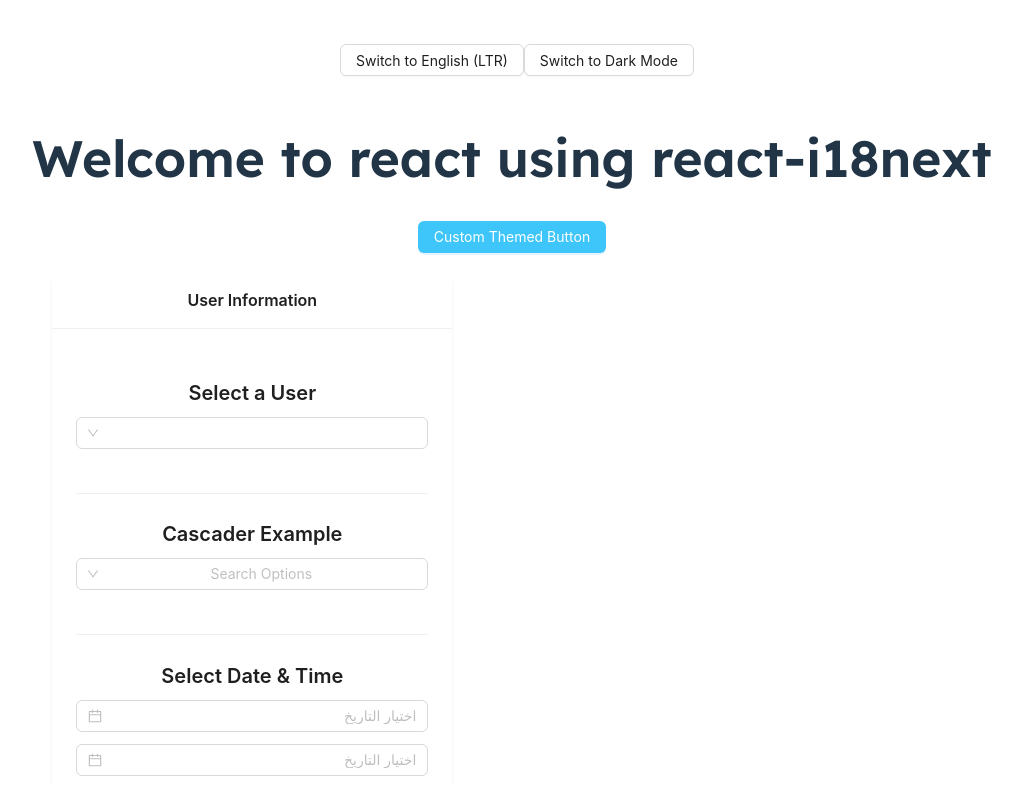
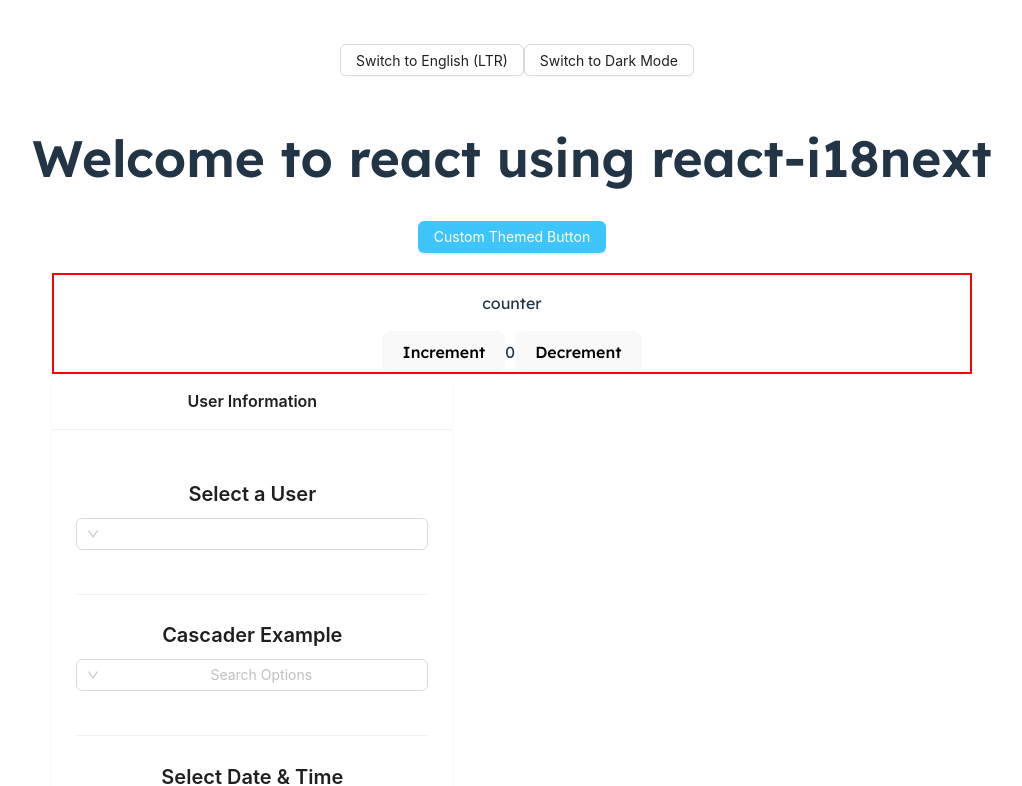
Before and after one commit to amallhalim/Afaq, a React (Vite) app in the folder Afaq_web/: page / in a window 1280 px wide. Shown: the top 786 px of the page, without its empty margins (128-1150 px from the left). Built offline with nearby package versions, Linux system fonts and the light colour scheme.

Commit message:
add redex

```diff
--- a/Afaq_web/package.json
+++ b/Afaq_web/package.json
@@ -10,13 +10,15 @@
     "preview": "vite preview"
   },
   "dependencies": {
+    "@reduxjs/toolkit": "^2.3.0",
     "antd": "^5.21.5",
     "firebase": "^11.0.1",
     "i18next": "^23.16.2",
     "i18next-browser-languagedetector": "^8.0.0",
     "react": "^18.3.1",
     "react-dom": "^18.3.1",
-    "react-i18next": "^15.1.0"
+    "react-i18next": "^15.1.0",
+    "react-redux": "^9.1.2"
   },
   "devDependencies": {
     "@eslint/js": "^9.11.1",
--- a/Afaq_web/src/main.jsx
+++ b/Afaq_web/src/main.jsx
@@ -10,6 +10,8 @@
 
 import App from "./App.jsx";
 import LanguageToggle from "./componant/header/LanguageToggle.jsx";
+import { store } from "./redux/store.js"
+import { Provider } from 'react-redux'
 
 import "./index.css";
 const Main = () => {
@@ -37,8 +39,10 @@
           />
           <Button onClick={toggleTheme}>Switch to {isDarkMode ? "Light" : "Dark"} Mode</Button>
         </div>
+  <Provider store={store}>
 
-        <App />
+        <App />  </Provider>,
+
       </ConfigProvider>
     </StrictMode>
   );
--- /dev/null
+++ b/Afaq_web/src/pages/home/Counter.jsx
@@ -0,0 +1,29 @@
+import React from 'react'
+import { useSelector, useDispatch } from 'react-redux'
+import { decrement, increment } from '../../redux/features/counterSlice'
+
+export function Counter() {
+  const count = useSelector((state) => state.counter.value)
+  const dispatch = useDispatch()
+
+  return (
+    <div>
+		  <div style={{border:"red 2px solid "}}>
+			  <p>counter</p>
+        <button
+          aria-label="Increment value"
+          onClick={() => dispatch(increment())}
+        >
+          Increment
+        </button>
+        <span>{count}</span>
+        <button
+          aria-label="Decrement value"
+          onClick={() => dispatch(decrement())}
+        >
+          Decrement
+        </button>
+      </div>
+    </div>
+  )
+}
--- a/Afaq_web/src/pages/home/Home.jsx
+++ b/Afaq_web/src/pages/home/Home.jsx
@@ -3,6 +3,7 @@
 import { Option } from "antd/es/mentions";
 import { db } from "../../configuration/firebase"; // Import your Firebase config
 import { collection, addDoc } from "firebase/firestore"; // Firestore methods
+import { Counter } from "./Counter";
 
 const { RangePicker } = DatePicker;
 
@@ -32,6 +33,8 @@
 
   return (
     <div style={{ padding: "20px" }}>
+
+      <Counter/>
       <Card title="User Information" bordered={false} style={{ width: 400 }}>
         <Typography.Title level={4}>Select a User</Typography.Title>
         <Select
--- /dev/null
+++ b/Afaq_web/src/redux/features/appSlice.js
@@ -0,0 +1,21 @@
+import { createSlice } from '@reduxjs/toolkit'
+
+const initialState = {
+  value: 0,
+}
+
+export const appSlice = createSlice({
+  name: 'app',
+  initialState,
+  reducers: {
+    increment: (state) => {
+      state.value += 1
+    },
+
+  },
+})
+
+// Action creators are generated for each case reducer function
+export const { increment} = appSlice.actions
+
+export default appSlice.reducer
--- /dev/null
+++ b/Afaq_web/src/redux/features/counterSlice.js
@@ -0,0 +1,26 @@
+import { createSlice } from '@reduxjs/toolkit'
+
+const initialState = {
+  value: 0,
+}
+
+export const counterSlice = createSlice({
+  name: 'counter',
+  initialState,
+  reducers: {
+    increment: (state) => {
+      state.value += 1
+    },
+    decrement: (state) => {
+      state.value -= 1
+    },
+    incrementByAmount: (state, action) => {
+      state.value += action.payload
+    },
+  },
+})
+
+// Action creators are generated for each case reducer function
+export const { increment, decrement, incrementByAmount } = counterSlice.actions
+
+export default counterSlice.reducer
--- /dev/null
+++ b/Afaq_web/src/redux/store.js
@@ -0,0 +1,11 @@
+import { configureStore } from '@reduxjs/toolkit'
+import counterReducer from './features/counterSlice'
+import appReducer from './features/appSlice'
+
+export const store = configureStore({
+  reducer: {
+		counter: counterReducer,
+	    app: appReducer,
+
+  },
+})
```
Also changed, not shown: 1 other file (tests, documents, lock files or other folders).
